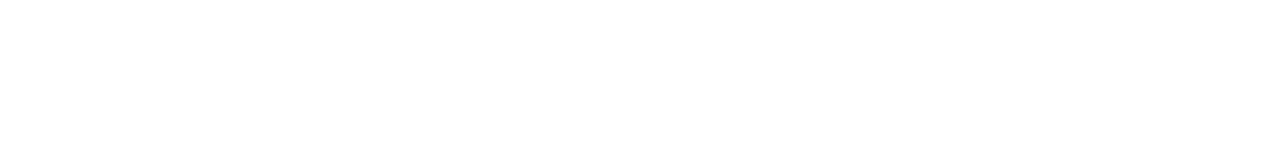
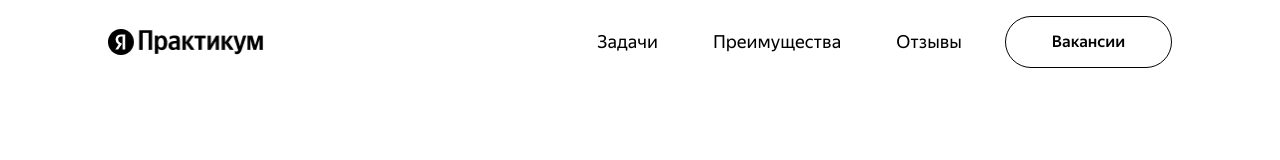
Before and after one commit to ViktorPekin/Yandex-Hr-job, a React app: page / in a window 1280 px wide. Built offline with nearby package versions, Linux system fonts and the light colour scheme.

Commit message:
add component header

```diff
--- a/src/components/app/app.css
+++ b/src/components/app/app.css
@@ -1,3 +1,5 @@
 .app {
   font-family: 'Yandex Sans Text', Arial, sans-serif;
+  max-width: 1440px;
+  margin: 0 auto;
 }
--- a/src/components/header/Header.js
+++ b/src/components/header/Header.js
@@ -1,5 +1,15 @@
 const Header = () => {
-  return <header className='header'></header>
+  return (
+    <header className='header'>
+      <div className='header__logo'></div>
+      <ul className='header__links'>
+        <li className='header__link'>Задачи</li>
+        <li className='header__link'>Преимущества</li>
+        <li className='header__link'>Отзывы</li>
+        <li className='header__link header__link_border_true'>Вакансии</li>
+      </ul>
+    </header>
+  )
 }
 
 export default Header
--- a/src/components/header/header.css
+++ b/src/components/header/header.css
@@ -1,2 +1,50 @@
 .header {
+  padding: 0 108px;
+  min-height: 82px;
+  display: flex;
+  flex-direction: row;
+  justify-content: space-between;
+  align-items: center;
 }
+
+.header__logo {
+  width: 159px;
+  height: 26px;
+  background: center / contain no-repeat url(../../images/logo-header.png);
+}
+
+.header__links {
+  list-style-type: none;
+  display: flex;
+  flex-direction: row;
+  align-items: center;
+}
+
+.header__link {
+  margin-right: 55px;
+  font-style: normal;
+  font-weight: 400;
+  font-size: 18px;
+  line-height: 24px;
+}
+
+.header__link:last-child {
+  margin-right: 0;
+}
+
+.header__link:nth-child(3) {
+  margin-right: 43px;
+}
+
+.header__link_border_true {
+  width: 165px;
+  height: 50px;
+  border: 1px solid #000;
+  border-radius: 120px;
+  display: flex;
+  align-items: center;
+  justify-content: center;
+  font-style: normal;
+  font-weight: 500;
+  font-size: 16px;
+}
```
Also changed, not shown: src/images/logo-header.png (added).
